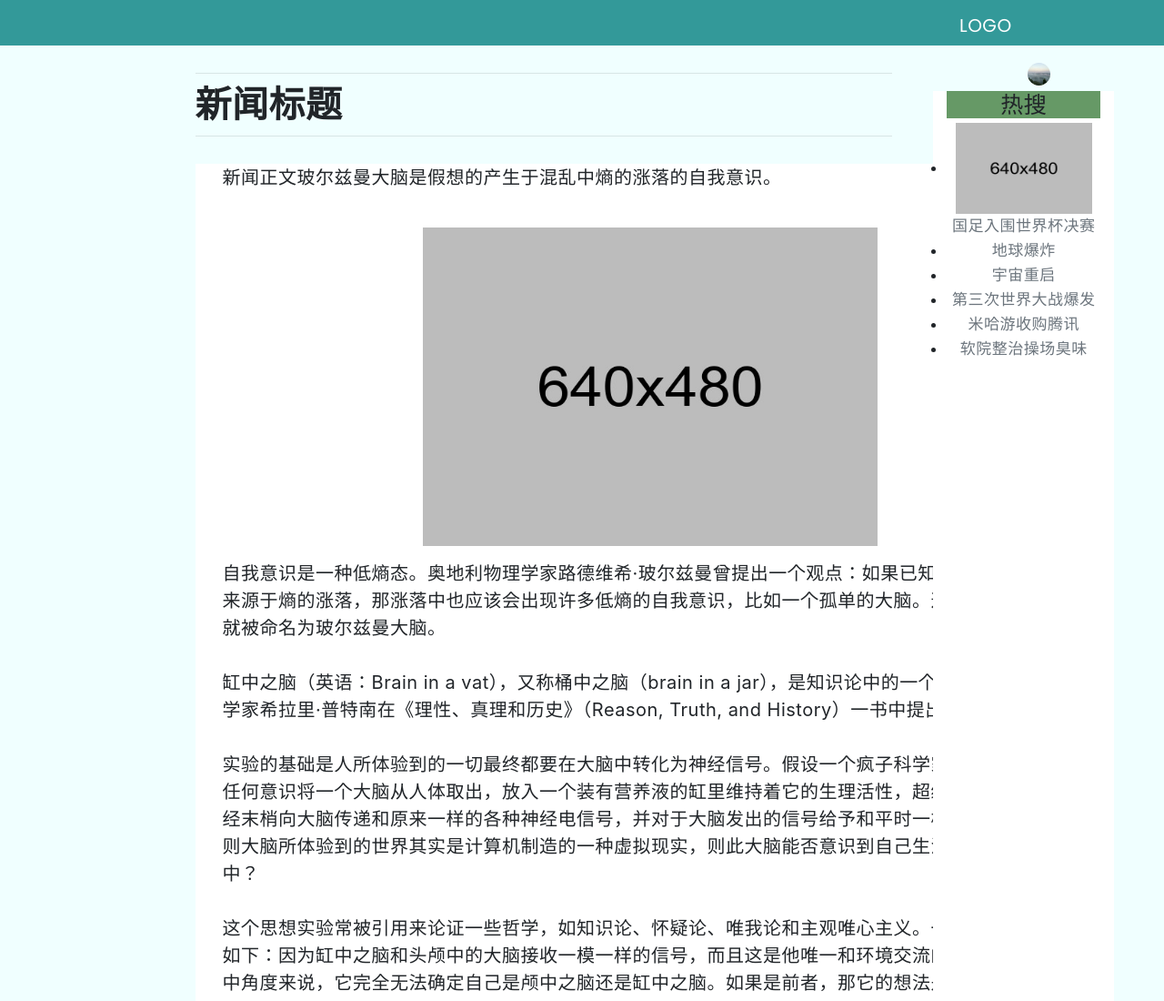
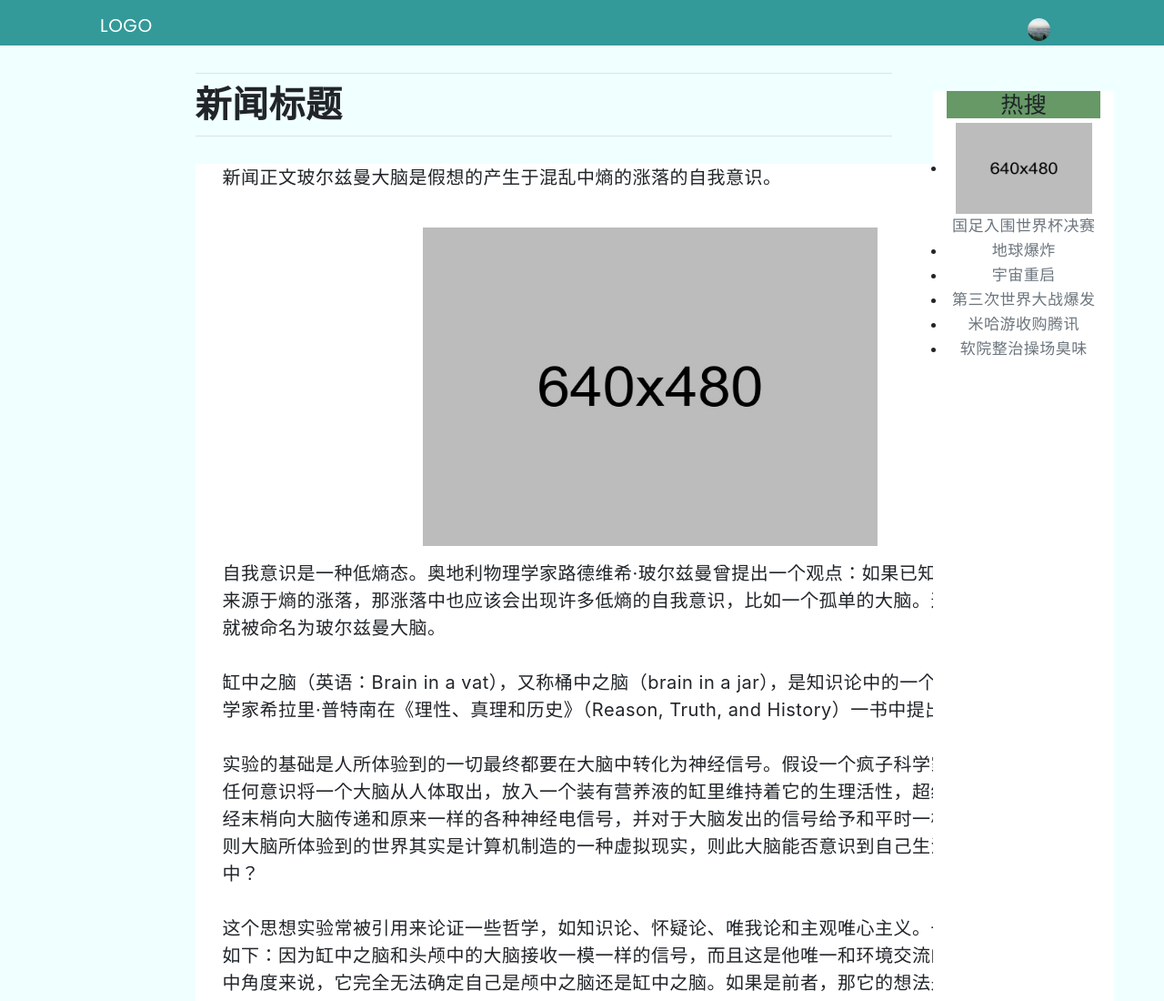
Before and after one commit to SoftwareDownloadWeb/web, a plain HTML site: page newsinfo.html in a window 1280 px wide. Shown: the top 1100 px of the page at 91% size. Drawn offline with nearby package versions, Linux system fonts and the light colour scheme.

Commit message:
解决了news.html和newsinfo.html的header部分bug

```diff
--- a/newsinfo.html
+++ b/newsinfo.html
@@ -42,7 +42,7 @@
 <header id="mu-header" class="" role="banner" style="background-color: #339999">
     <div class="container">
         <nav class="navbar navbar-default mu-navbar">
-            <div class="container-fluid">
+            <div class="container-fluid" style="display: flex;flex-wrap: nowrap">
                 <!-- Brand and toggle get grouped for better mobile display -->
                 <div class="navbar-header">
                     <!-- Text Logo -->
```
